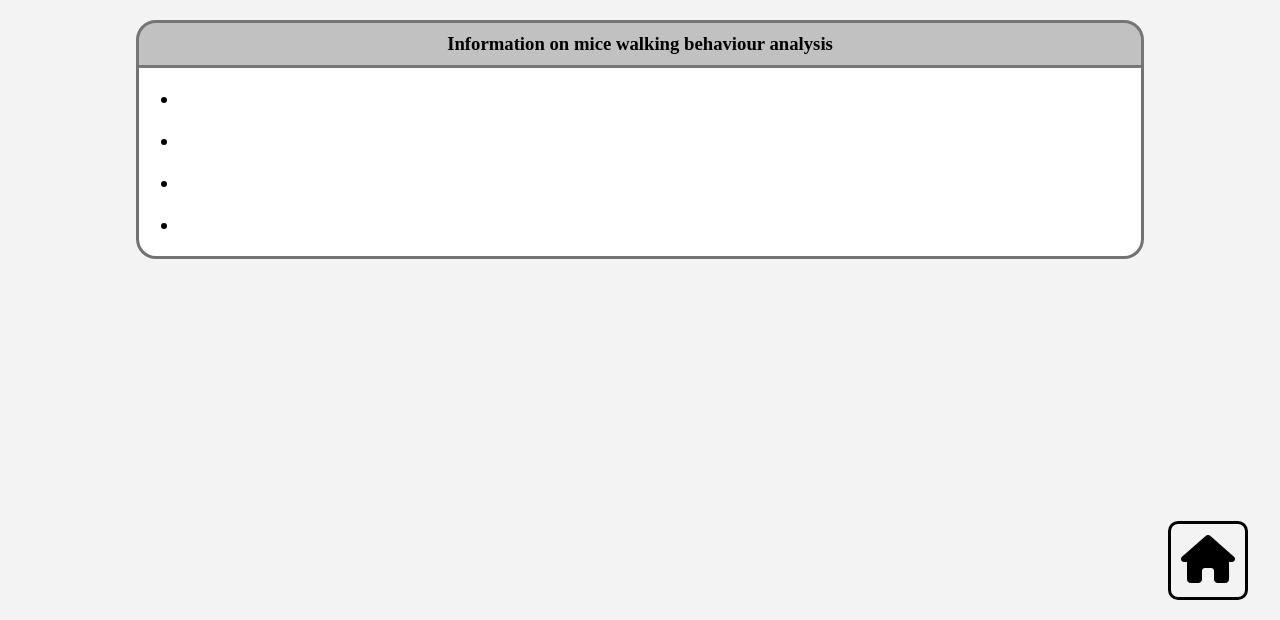
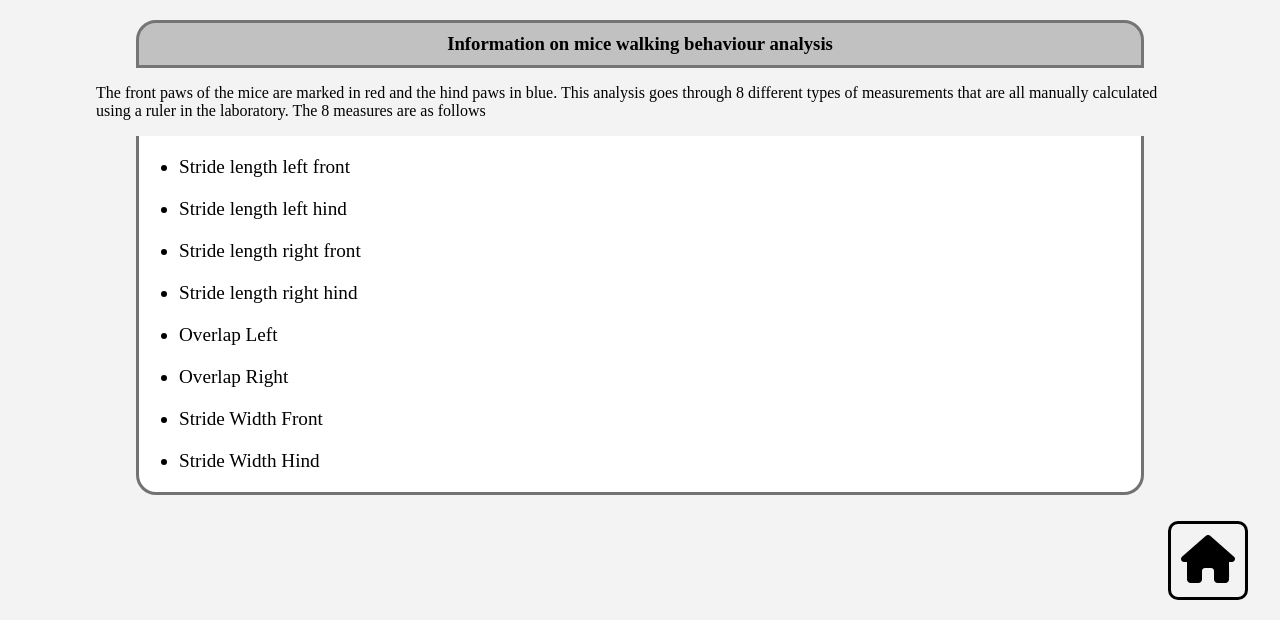
Before and after one commit to bernas-estevam97/mouseframe-web-app, a Django app: page /info/ in a window 1280 px wide. Shown: the part 180-800 px from the top of the page. Run offline with Django 4.2, Linux system fonts and the light colour scheme; a user stored in the database is signed in.

Commit message:
info page update

```diff
--- a/templates/index.html
+++ b/templates/index.html
@@ -10,8 +10,9 @@
     <title>Mouse Frame - Analysis</title>
 </head>
 <body>
+  <p id="version">v1.0.0</p>
     <header>
-        <h1>Image Analysis - Mus Musculus walking behaviour</h1>
+        <h1>MOUSE FRAME - <i>mus musculus</i> walking behaviour analysis tool</h1>
         <img src="{% static 'img/mouse.png' %}">
     </header>
     <div class="container-full">
@@ -23,7 +24,7 @@
                 <li>In order to draw dots to perform the calculations, this is done in canvas. The canvas as the name implies is a surface where the user can draw, in this case only dots of different sizes and colors can be added.</li>
                 <li>Make sure your image resolution fits your computer screen as the canvas will automatically adopt its dimensions.</li>
                 <li>All the functionalities are shown after successful image upload.</li>
-                <li>Check <a href="{% url 'info' %}">this</a> page to see how the calculations are made for each measurement and other important information.</li>
+                <li>Check <a href="{% url 'info' %}">this</a> page to see how the calculations are made for each measurement and other important information about the features.</li>
             </ul>
             <p id="userResolution"></p>
             <p id="loginName">Welcome, you are logged as <b><u>{{ user.get_username }}</u></b>.</p><a class="logout-button" href="{% url 'logout' %}">Logout</a><br>
--- a/templates/info.html
+++ b/templates/info.html
@@ -17,11 +17,18 @@
     </header>
     <div class="container">
         <h3>Information on mice walking behaviour analysis</h3>
+        <p>The front paws of the mice are marked in red and the hind paws in blue.
+           This analysis goes through 8 different types of measurements that are all manually calculated using a ruler in the laboratory.
+           The 8 measures are as follows</p>
         <ul>
-            <li></li>
-            <li></li>
-            <li></li>
-            <li></li>
+            <li>Stride length left front</li>
+            <li>Stride length left hind</li>
+            <li>Stride length right front</li>
+            <li>Stride length right hind</li>
+            <li>Overlap Left</li>
+            <li>Overlap Right</li>
+            <li>Stride Width Front</li>
+            <li>Stride Width Hind</li>
         </ul>
     </div>
     <div class="home-page">
```
Also changed, not shown: static/static_dirs/css/style.css (+7 -1 lines), db.sqlite3.
